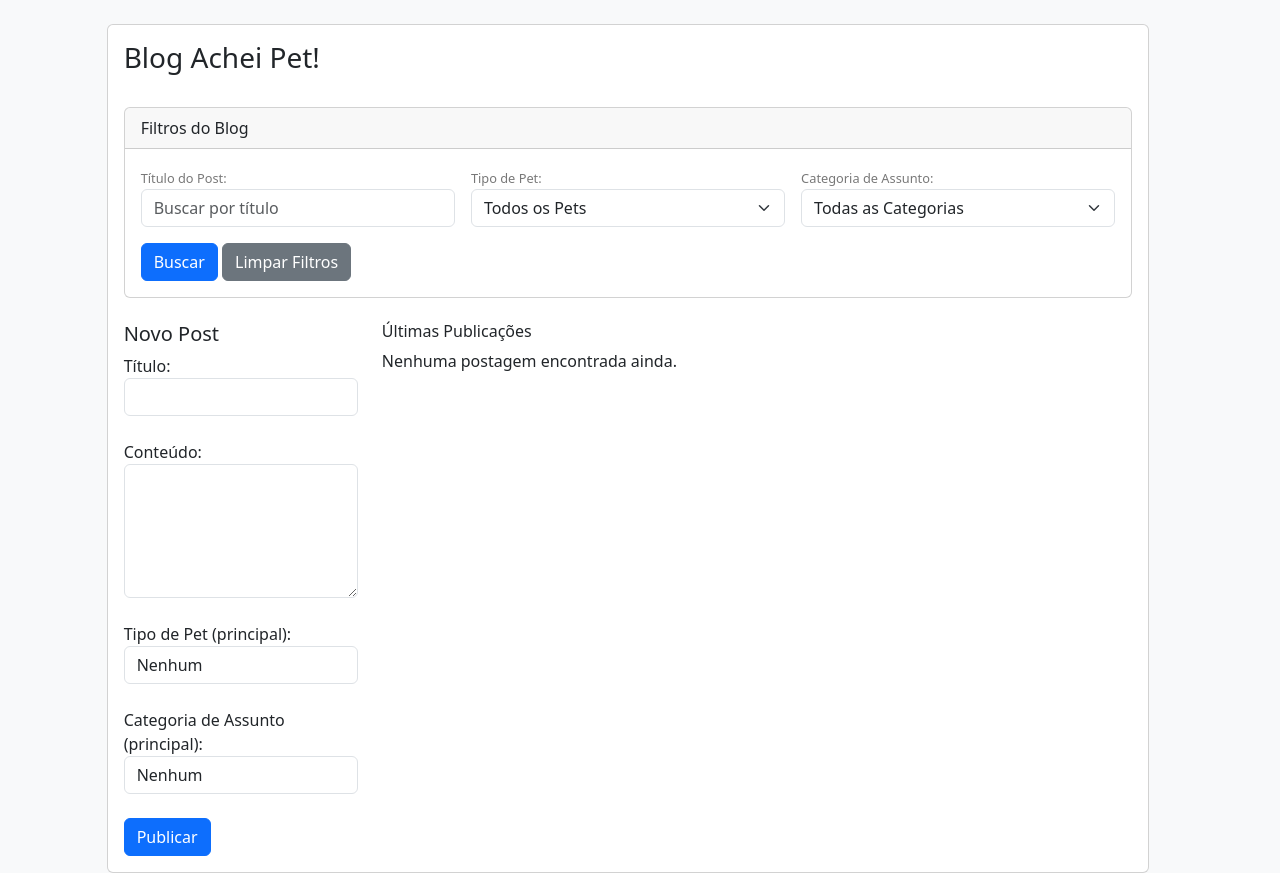
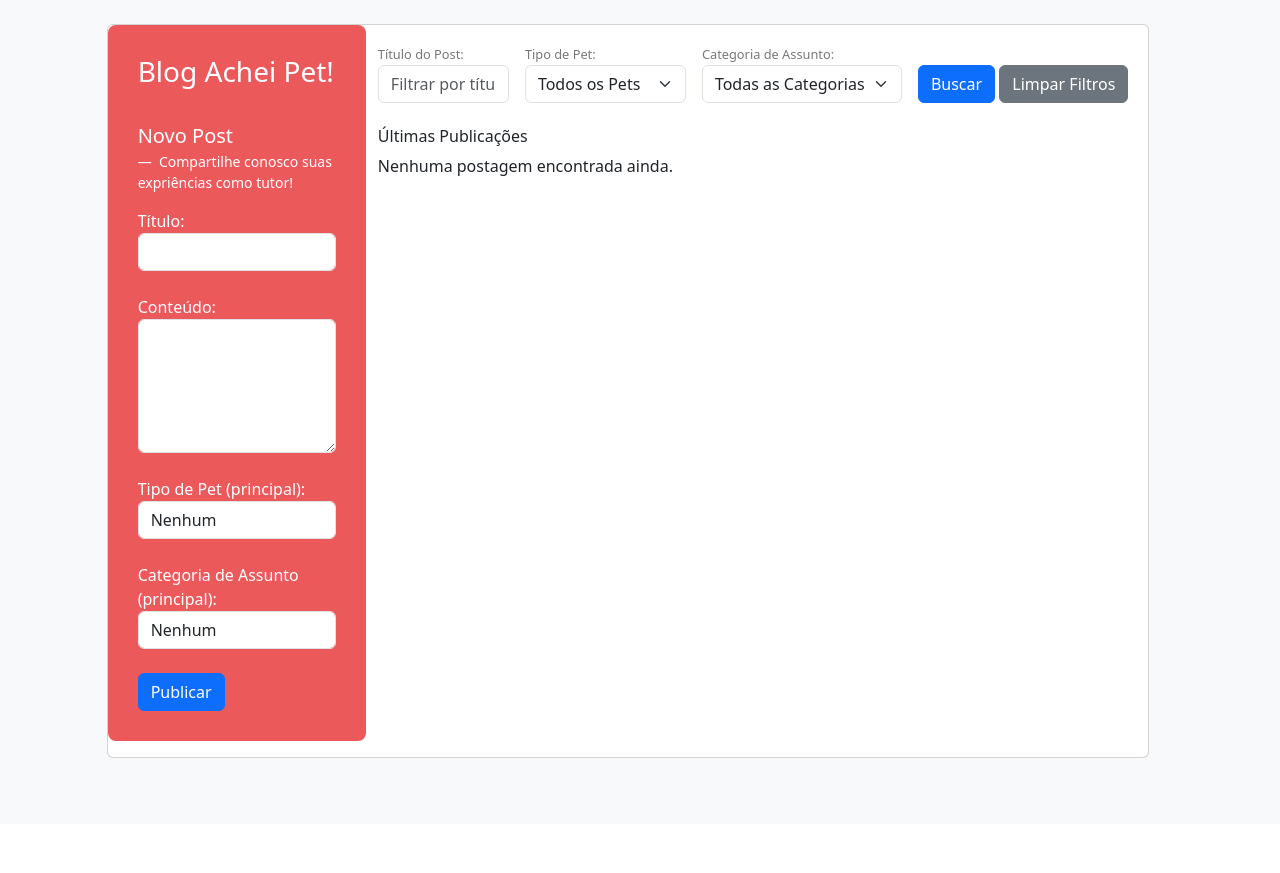
Before and after one commit to tais1804/acheipet_git, a PHP site: page /acheipet_git/blog.php in a window 1280 px wide. Shown: the part 88-961 px from the top of the page. After the commit the page ends 846 px from the top, so only its background shows below. Run offline with PHP 8.4, Linux system fonts and the light colour scheme; the visitor is signed in with stand-in values (Sample User, id 1); tables that the repository leaves empty or names only in its code hold one stand-in row (values such as "Sample post"); grey boxes marked "Sample" are stand-in pictures; data that the repository does not hold is empty; some libraries are stand-ins or nearby versions.

Commit message:
alteracao_blog css

```diff
--- a/banco/gerador.php
+++ b/banco/gerador.php
@@ -83,7 +83,7 @@ if (empty($items)) {
 
 $metadata = [
 	"custom_id" => "Order_00001",
-	"notification_url" => "gerador/index.php" //transação que identifica a compra
+	"notification_url" => "https://alesandrogomes.com.br" //transação que identifica a compra
 ];
 
 
--- a/blog.php
+++ b/blog.php
@@ -88,6 +88,7 @@ try {
 
 <!DOCTYPE html>
 <html>
+
 <head>
     <title>Achei pet - Blog</title>
     <link rel="icon" type="image/png" sizes="16x16" href="images/favicons/favicon-16x16.png">
@@ -100,22 +101,40 @@ try {
     .post-actions {
         margin-top: 10px;
     }
+
     .post-actions .btn {
         margin-right: 5px;
     }
+
     .card-blog {
         margin-bottom: 25px;
     }
+
     .card-title {
         margin-bottom: 0 !important;
     }
+
     label.form-label {
         margin-bottom: 0;
         font-size: 0.8rem;
         color: #787878;
     }
+
     .title {
         margin-left: 11px;
+    }
+
+    .form-post {
+
+        background-color: rgb(235 89 91);
+        margin: -16px 0 0 -4px;
+        border-radius: 8px;
+        padding: 30px;
+        color: white;
+    }
+
+    .blockquote-footer {
+        color: white;
     }
     </style>
 </head>
@@ -127,53 +146,24 @@ try {
         <div class="col-md-10">
             <div class="card">
                 <div class="card-body">
-                    <h1 class="h3">Blog Achei Pet!</h1><br>
 
-                    <div class="card mb-4">
-                        <div class="card-header">
-                            Filtros do Blog
-                        </div>
-                        <div class="card-body">
-                            <form method="GET" action="blog.php">
-                                <div class="row g-3">
-                                    <div class="col-md-4">
-                                        <label for="titulo" class="form-label">Título do Post:</label>
-                                        <input type="text" class="form-control" id="titulo" name="titulo" value="<?php echo htmlspecialchars($filtro_titulo); ?>" placeholder="Buscar por título">
-                                    </div>
-                                    <div class="col-md-4">
-                                        <label for="tipo_pet" class="form-label">Tipo de Pet:</label>
-                                        <select class="form-select" id="tipo_pet" name="tipo_pet">
-                                            <option value="">Todos os Pets</option>
-                                            <?php foreach ($tipos_pet_disponiveis as $tipo_pet): ?>
-                                                <option value="<?php echo htmlspecialchars($tipo_pet['nome_categoria']); ?>" <?php echo ($filtro_tipo_pet == $tipo_pet['nome_categoria']) ? 'selected' : ''; ?>>
-                                                    <?php echo htmlspecialchars($tipo_pet['nome_categoria']); ?>
-                                                </option>
-                                            <?php endforeach; ?>
-                                        </select>
-                                    </div>
-                                    <div class="col-md-4">
-                                        <label for="categoria_produto_blog" class="form-label">Categoria de Assunto:</label>
-                                        <select class="form-select" id="categoria_produto_blog" name="categoria_produto_blog">
-                                            <option value="">Todas as Categorias</option>
-                                            <?php foreach ($categorias_produto_disponiveis as $categoria_produto): ?>
-                                                <option value="<?php echo htmlspecialchars($categoria_produto['nome_categoria']); ?>" <?php echo ($filtro_categoria_produto_blog == $categoria_produto['nome_categoria']) ? 'selected' : ''; ?>>
-                                                    <?php echo htmlspecialchars($categoria_produto['nome_categoria']); ?>
-                                                </option>
-                                            <?php endforeach; ?>
-                                        </select>
-                                    </div>
-                                    <div class="col-12">
-                                        <button type="submit" name="buscar" class="btn btn-primary">Buscar</button>
-                                        <a href="blog.php" class="btn btn-secondary">Limpar Filtros</a>
-                                    </div>
-                                </div>
-                            </form>
-                        </div>
-                    </div>
+
+
 
                     <div class="row">
-                        <div class="col-md-3">
-                            <h2 class="h5">Novo Post</h2>
+                        <div class="col-md-3 form-post">
+                            <h1 class="h3">Blog Achei Pet!</h1><br>
+
+
+                            <figure>
+                                <blockquote class="blockquote">
+                                    <p>Novo Post</p>
+                                </blockquote>
+                                <figcaption class="blockquote-footer">
+                                    Compartilhe conosco suas expriências como tutor!</cite>
+                                </figcaption>
+                            </figure>
+
                             <form method="post" action="blog.php">
                                 <input type="hidden" name="acao" value="publicar_post">
                                 <label>Título:</label><br>
@@ -185,19 +175,22 @@ try {
                                 <select class="form-control" id="new_post_tipo_pet" name="id_tipo_pet">
                                     <option value="">Nenhum</option>
                                     <?php foreach ($tipos_pet_disponiveis as $tipo_pet): ?>
-                                        <option value="<?php echo htmlspecialchars($tipo_pet['id_categoria_animal']); ?>">
-                                            <?php echo htmlspecialchars($tipo_pet['nome_categoria']); ?>
-                                        </option>
+                                    <option value="<?php echo htmlspecialchars($tipo_pet['id_categoria_animal']); ?>">
+                                        <?php echo htmlspecialchars($tipo_pet['nome_categoria']); ?>
+                                    </option>
                                     <?php endforeach; ?>
                                 </select><br>
 
-                                <label for="new_post_categoria_produto_blog">Categoria de Assunto (principal):</label><br>
-                                <select class="form-control" id="new_post_categoria_produto_blog" name="id_categoria_produto_blog">
+                                <label for="new_post_categoria_produto_blog">Categoria de Assunto
+                                    (principal):</label><br>
+                                <select class="form-control" id="new_post_categoria_produto_blog"
+                                    name="id_categoria_produto_blog">
                                     <option value="">Nenhum</option>
                                     <?php foreach ($categorias_produto_disponiveis as $categoria_produto): ?>
-                                        <option value="<?php echo htmlspecialchars($categoria_produto['id_categoria_produto']); ?>">
-                                            <?php echo htmlspecialchars($categoria_produto['nome_categoria']); ?>
-                                        </option>
+                                    <option
+                                        value="<?php echo htmlspecialchars($categoria_produto['id_categoria_produto']); ?>">
+                                        <?php echo htmlspecialchars($categoria_produto['nome_categoria']); ?>
+                                    </option>
                                     <?php endforeach; ?>
                                 </select><br>
 
@@ -207,6 +200,53 @@ try {
                             </form>
                         </div>
                         <div class="col-md-9">
+                            <div class="mb-4">
+                                <div>
+                                    <form method="GET" action="blog.php">
+                                        <div class="row g-3 d-flex align-items-end">
+                                            <div class="col">
+                                                <label for="titulo" class="form-label">Título do Post:</label>
+                                                <input type="text" class="form-control" id="titulo" name="titulo"
+                                                    value="<?php echo htmlspecialchars($filtro_titulo); ?>"
+                                                    placeholder="Filtrar por título">
+                                            </div>
+                                            <div class="col-md-auto">
+                                                <label for="tipo_pet" class="form-label">Tipo de Pet:</label>
+                                                <select class="form-select" id="tipo_pet" name="tipo_pet">
+                                                    <option value="">Todos os Pets</option>
+                                                    <?php foreach ($tipos_pet_disponiveis as $tipo_pet): ?>
+                                                    <option
+                                                        value="<?php echo htmlspecialchars($tipo_pet['nome_categoria']); ?>"
+                                                        <?php echo ($filtro_tipo_pet == $tipo_pet['nome_categoria']) ? 'selected' : ''; ?>>
+                                                        <?php echo htmlspecialchars($tipo_pet['nome_categoria']); ?>
+                                                    </option>
+                                                    <?php endforeach; ?>
+                                                </select>
+                                            </div>
+                                            <div class="col-md-auto">
+                                                <label for="categoria_produto_blog" class="form-label">Categoria de
+                                                    Assunto:</label>
+                                                <select class="form-select" id="categoria_produto_blog"
+                                                    name="categoria_produto_blog">
+                                                    <option value="">Todas as Categorias</option>
+                                                    <?php foreach ($categorias_produto_disponiveis as $categoria_produto): ?>
+                                                    <option
+                                                        value="<?php echo htmlspecialchars($categoria_produto['nome_categoria']); ?>"
+                                                        <?php echo ($filtro_categoria_produto_blog == $categoria_produto['nome_categoria']) ? 'selected' : ''; ?>>
+                                                        <?php echo htmlspecialchars($categoria_produto['nome_categoria']); ?>
+                                                    </option>
+                                                    <?php endforeach; ?>
+                                                </select>
+                                            </div>
+                                            <div class="col-md-auto">
+                                                <button type="submit" name="buscar"
+                                                    class="btn btn-primary">Buscar</button>
+                                                <a href="blog.php" class="btn btn-secondary">Limpar Filtros</a>
+                                            </div>
+                                        </div>
+                                    </form>
+                                </div>
+                            </div>
                             <h3>Últimas Publicações</h3>
                             <?php if (empty($posts)): ?>
                             <p>Nenhuma postagem encontrada ainda.</p>
@@ -232,7 +272,8 @@ try {
                                                         <?php echo htmlspecialchars($post["titulo"]); ?>
                                                     </h5>
                                                     <?php if (!empty($post["nome_usuario"])): ?>
-                                                    <small style="font-size: 0.8em; color: #666;">por:
+                                                    <small class="badge badge-pill badge-primary"
+                                                        style="font-size: 0.8em; color: #666;">por:
                                                         <?php echo htmlspecialchars($post["nome_usuario"]); ?></small>
                                                     <?php endif; ?>
                                                 </div>
@@ -241,10 +282,16 @@ try {
                                             <p><?php echo nl2br(htmlspecialchars($post["conteudo"])); ?></p>
 
                                             <?php if (!empty($post["nome_tipo_pet"])): ?>
-                                                <p><small>Tipo de Pet: <b><?php echo htmlspecialchars($post["nome_tipo_pet"]); ?></b></small></p>
+                                            <small>
+                                                <b
+                                                    class="badge rounded-pill bg-primary"><?php echo htmlspecialchars($post["nome_tipo_pet"]); ?></b></small>
+
                                             <?php endif; ?>
                                             <?php if (!empty($post["nome_categoria_produto_blog"])): ?>
-                                                <p><small>Categoria: <b><?php echo htmlspecialchars($post["nome_categoria_produto_blog"]); ?></b></small></p>
+                                            <small>
+                                                <b
+                                                    class="badge rounded-pill bg-warning text-dark"><?php echo htmlspecialchars($post["nome_categoria_produto_blog"]); ?></b></small>
+
                                             <?php endif; ?>
 
                                             <p class="text-muted"><small>Publicado em:
@@ -256,9 +303,9 @@ try {
                                             ?>
                                             <div class="post-actions">
                                                 <a href="editar_post.php?id_post=<?= htmlspecialchars($post['id_post']) ?>"
-                                                    class="btn btn-warning btn-sm">Editar</a>
+                                                    class="btn btn-outline-primary btn-sm">Editar</a>
                                                 <a href="excluir_post.php?id=<?= htmlspecialchars($post['id_post']) ?>"
-                                                    class="btn btn-danger btn-sm"
+                                                    class="btn btn-outline-danger btn-sm"
                                                     onclick="return confirm('Tem certeza que deseja excluir esta postagem?');">Excluir</a>
                                             </div>
                                             <?php endif; ?>
@@ -278,4 +325,5 @@ try {
 <script src="https://cdn.jsdelivr.net/npm/bootstrap@5.3.6/dist/js/bootstrap.bundle.min.js"
     xintegrity="sha384-j1CDi7MgGQ12Z7Qab0qlWQ/Qqz24Gc6BM0thvEMVjHnfYGF0rmFCozFSxQBxwHKO" crossorigin="anonymous">
 </script>
+
 </html>
--- a/loja_virtual.php
+++ b/loja_virtual.php
@@ -11,6 +11,7 @@ if (!isset($_SESSION['carrinho'])) {
 function obterProdutos(PDO $conexao, string $nome_pesquisa = '', ?int $id_categoria_animal = null, ?int $id_categoria_produto = null): array
 {
     try {
+
         $sql = "SELECT p.*, ca.nome_categoria AS nome_categoria_animal, cp.nome_categoria AS nome_categoria_produto
                 FROM produtos p
                 LEFT JOIN categoria_animais ca ON p.id_categoria_animal = ca.id_categoria_animal
```
